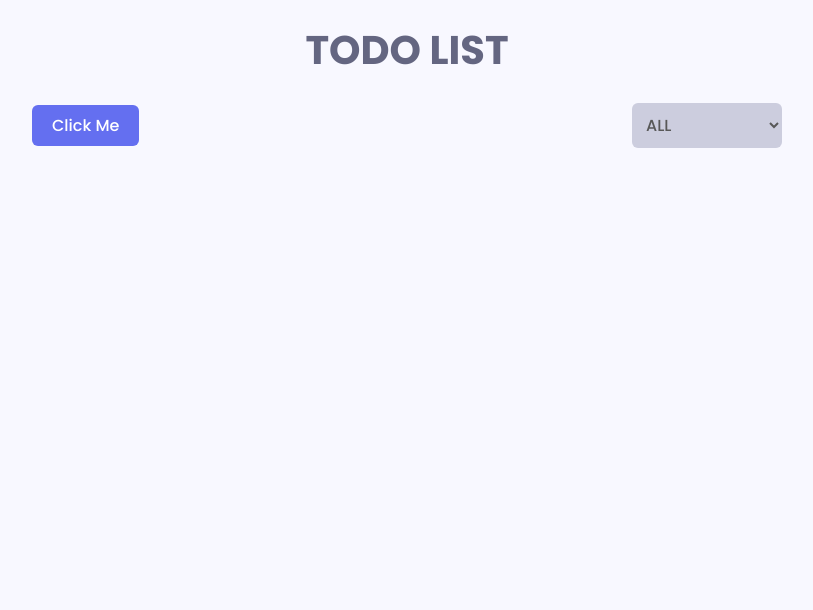
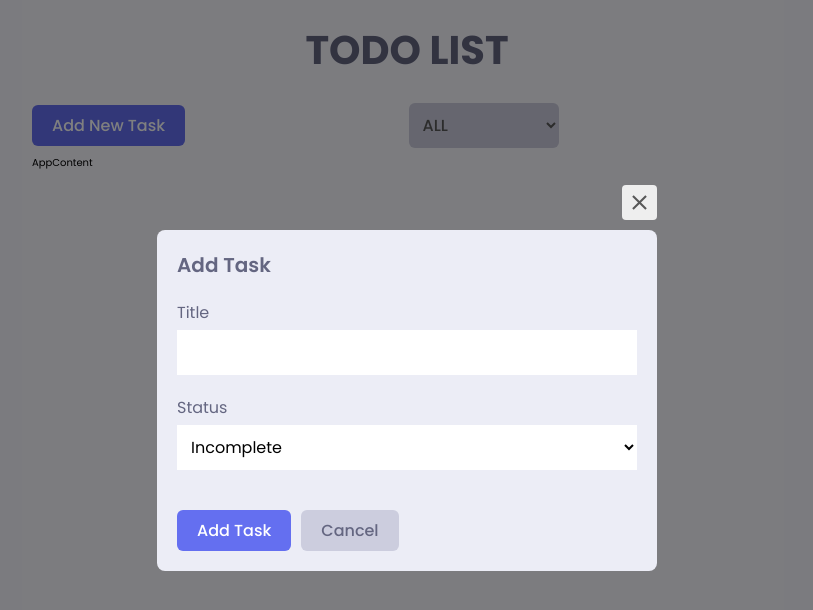
Before and after one commit to Mostofareza3/Todo-Application, a React (Create React App) app: page / in a window 1280 px wide. Shown: the top 610 px of the page, without its empty margins (233-1046 px from the left). Built offline with nearby package versions, Linux system fonts and the light colour scheme.

Commit message:
[Modal Added]

```diff
--- a/src/App.js
+++ b/src/App.js
@@ -1,4 +1,5 @@
 import React from 'react';
+import AppContent from './components/AppContent';
 import AppHeader from './components/AppHeader';
 import PageTitle from './components/PageTitle';
 import styles from './styles/modules/app.module.scss';
@@ -9,6 +10,7 @@ function App() {
       <PageTitle>TODO LIST</PageTitle>
       <div className={styles.app__wrapper}>
         <AppHeader />
+        <AppContent />
       </div>
     </div>
   );
--- /dev/null
+++ b/src/components/AppContent.js
@@ -0,0 +1,7 @@
+import React from 'react';
+
+function AppContent() {
+  return <div>AppContent</div>;
+}
+
+export default AppContent;
--- a/src/components/AppHeader.js
+++ b/src/components/AppHeader.js
@@ -1,16 +1,22 @@
-import React from 'react';
+import React, { useState } from 'react';
 import styles from '../styles/modules/app.module.scss';
 import Button, { SelectButton } from './Button';
+import TodoModal from './TodoModal';
 
 function AppHeader() {
+  const [modalOpen, setModalOpen] = useState(true);
+
   return (
     <div className={styles.appHeader}>
-      <Button variant="primary">Click me</Button>
+      <Button variant="primary" onClick={() => setModalOpen(true)}>
+        Add new task
+      </Button>
       <SelectButton id="status">
         <option value="all">ALL</option>
         <option value="incomplete">Incomplete</option>
         <option value="complete">Complete</option>
       </SelectButton>
+      <TodoModal modalOpen={modalOpen} setModalOpen={setModalOpen} />
     </div>
   );
 }
--- /dev/null
+++ b/src/components/TodoModal.js
@@ -0,0 +1,73 @@
+import React, { useState } from 'react';
+import { MdOutlineClose } from 'react-icons/md';
+import styles from '../styles/modules/modal.module.scss';
+import Button from './Button';
+
+function TodoModal({ modalOpen, setModalOpen }) {
+  const [title, setTitle] = useState('');
+  const [status, setStatus] = useState('incomplete');
+
+  const handleSubmit = (e) => {
+    e.preventDefault();
+    console.log(title, status);
+  };
+
+  return (
+    <div>
+      {modalOpen && (
+        <div className={styles.wrapper}>
+          <div className={styles.container}>
+            <div
+              className={styles.closeButton}
+              onClick={() => setModalOpen(false)}
+              onKeyDown={() => setModalOpen(false)}
+              tabIndex={0}
+              role="button"
+            >
+              <MdOutlineClose />
+            </div>
+            <form className={styles.form} onSubmit={(e) => handleSubmit(e)}>
+              <h1 className={styles.formTitle}>Add Task</h1>
+              <label htmlFor="title">
+                Title
+                <input
+                  type="text"
+                  id="title"
+                  value={title}
+                  onChange={(e) => setTitle(e.target.value)}
+                />
+              </label>
+              <label htmlFor="status">
+                Status
+                <select
+                  name="status"
+                  id="status"
+                  value={status}
+                  onChange={(e) => setStatus(e.target.value)}
+                >
+                  <option value="incomplete">Incomplete</option>
+                  <option value="complete">Complete</option>
+                </select>
+              </label>
+              <div className={styles.buttonContainer}>
+                <Button type="submit" variant="primary">
+                  Add Task
+                </Button>
+                <Button
+                  type="button"
+                  variant="secondary"
+                  onClick={() => setModalOpen(false)}
+                  onKeyDown={() => setModalOpen(false)}
+                >
+                  Cancel
+                </Button>
+              </div>
+            </form>
+          </div>
+        </div>
+      )}
+    </div>
+  );
+}
+
+export default TodoModal;
```
Also changed, not shown: src/styles/modules/modal.module.scss (indentation only).
